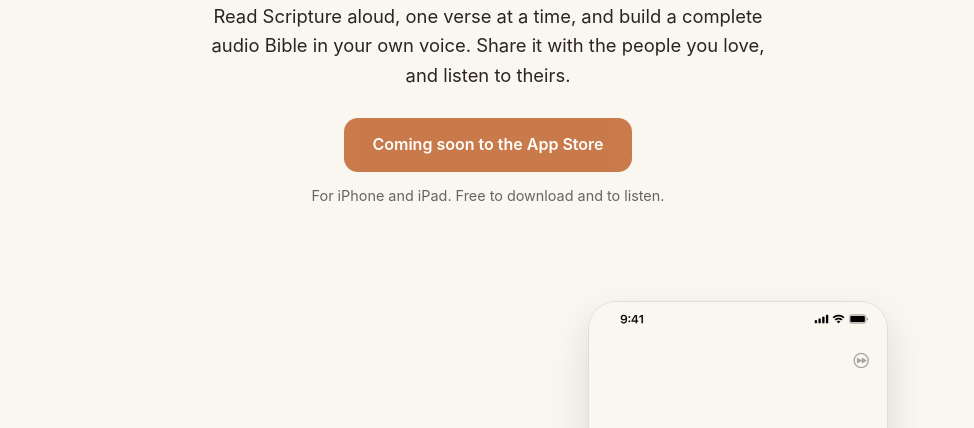
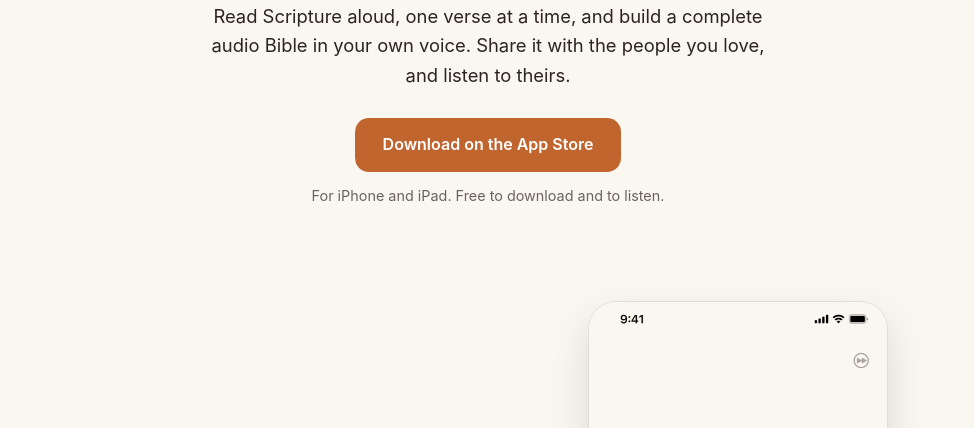
Before and after one commit to ryankhershberger/bibleoutloud-site, a plain HTML site: page index.html in a window 1280 px wide. Shown: the part 372-800 px from the top of the page, without its empty margins (152-1126 px from the left). Drawn offline with Linux system fonts and the light colour scheme.

Commit message:
Homepage: link the live App Store page
Co-Authored-By: Claude Opus 5.5 <noreply@anthropic.com>

```diff
--- a/index.html
+++ b/index.html
@@ -26,9 +26,7 @@
         <h1>Bible Out Loud</h1>
         <p class="tagline">Your Voice, His Word.</p>
         <p class="lead">Read Scripture aloud, one verse at a time, and build a complete audio Bible in your own voice. Share it with the people you love, and listen to theirs.</p>
-        <!-- APP STORE LINK: when the app is live, change this to
-             <a class="store-button" href="https://apps.apple.com/app/id6800993231">Download on the App Store</a> -->
-        <span class="store-button pending">Coming soon to the App Store</span>
+        <a class="store-button" href="https://apps.apple.com/us/app/bible-out-loud/id6800993231">Download on the App Store</a>
         <p class="note">For iPhone and iPad. Free to download and to listen.</p>
       </div>
     </section>
```
